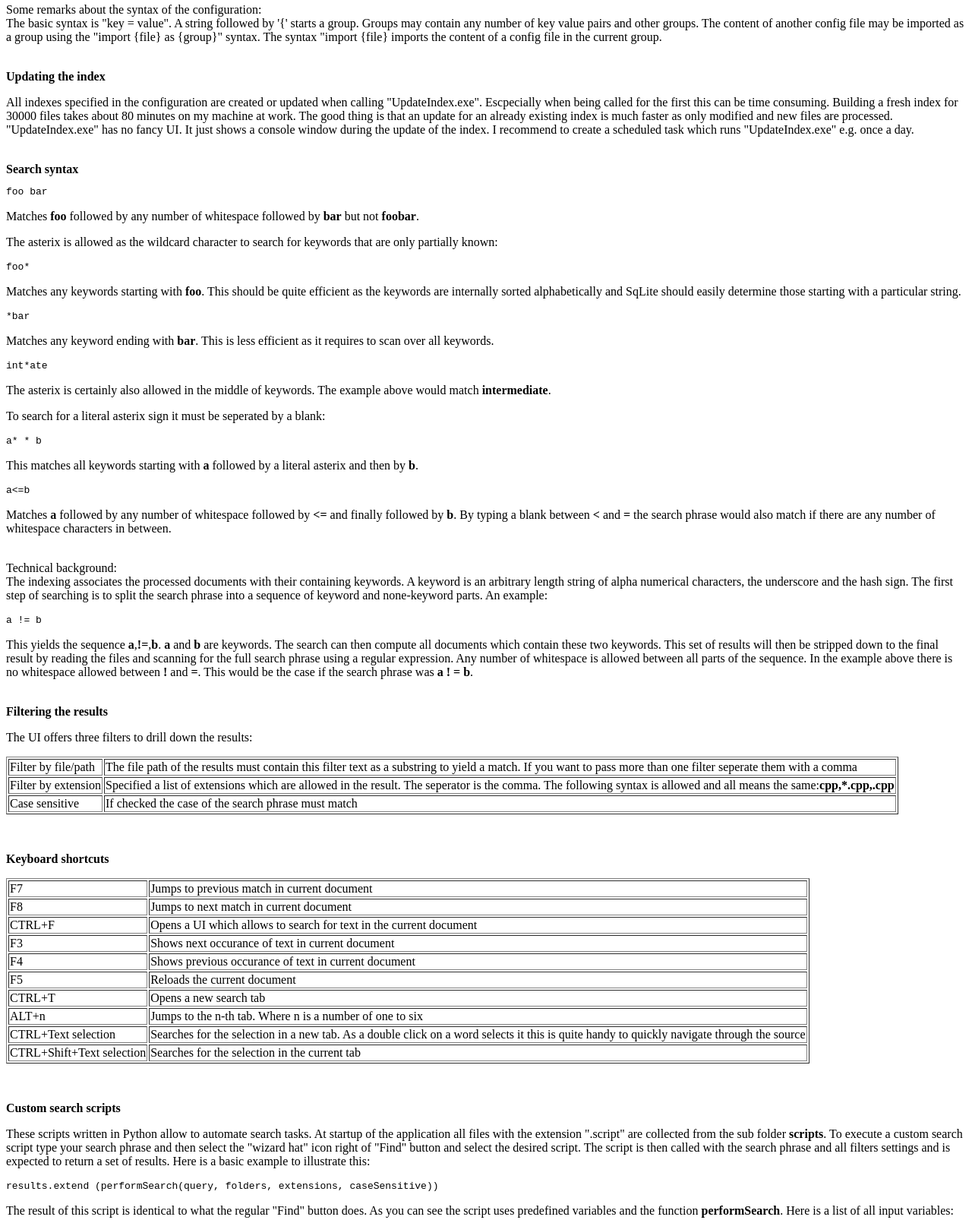
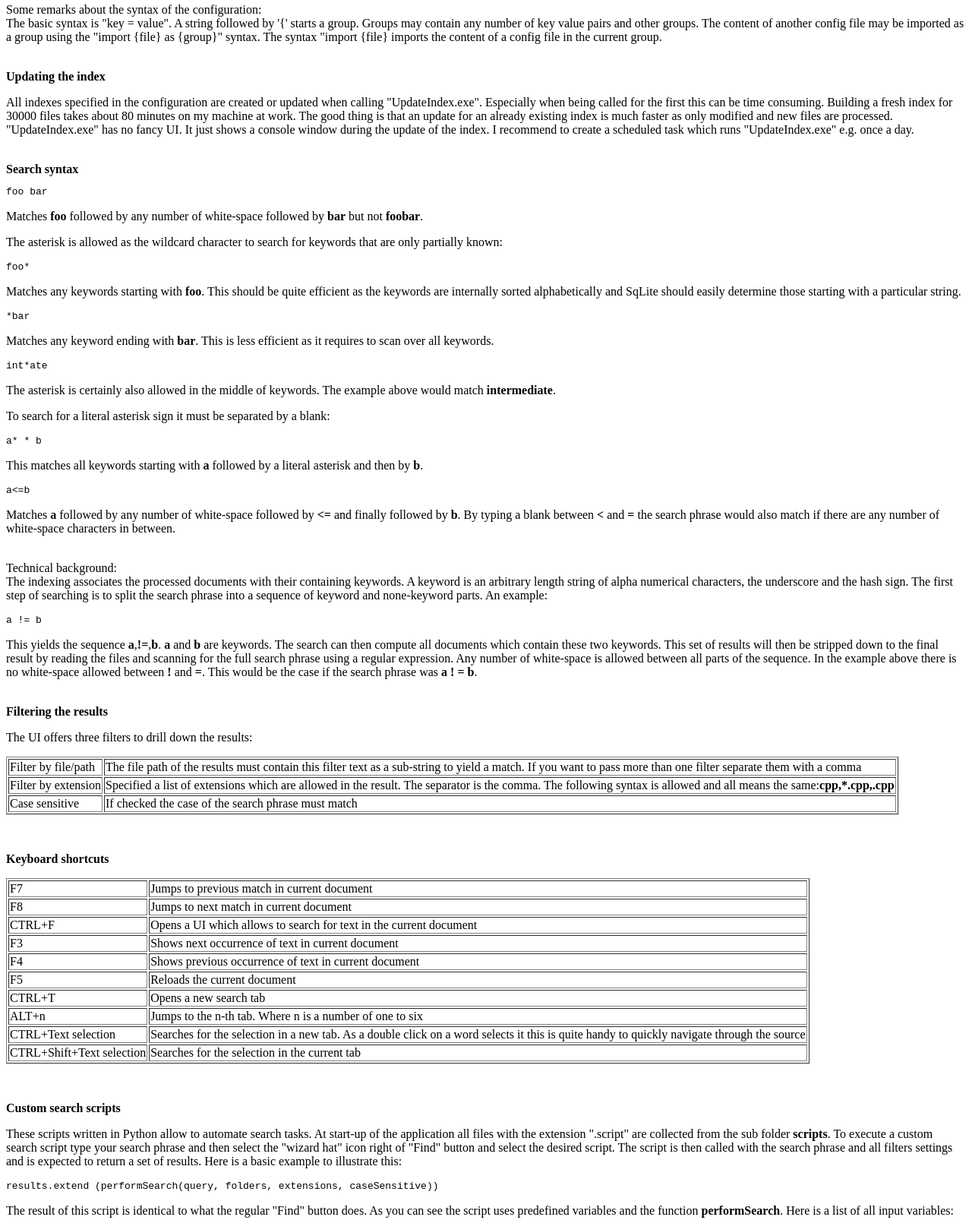
Before and after one commit to otengler/CodeBeagle, a plain HTML site: page help.html in a window 1280 px wide. Shown: the part 820-2426 px from the top of the page at 76% size. Drawn offline with Linux system fonts and the light colour scheme.

Commit message:
Spell checked help

```diff
--- a/help.html
+++ b/help.html
@@ -8,8 +8,8 @@
 <body>
 <b>Introduction to CodeBeagle</b>
 <p>
-CodeBeagle allows you to quickly find all occurances of a search term inside source code files. To do so it creates a full text index of
-the desired source files. Because it is tolerant to whitespace its search syntax works great for searching source code. The search
+CodeBeagle allows you to quickly find all occurrences of a search term inside source code files. To do so it creates a full text index of
+the desired source files. Because it is tolerant to white-space its search syntax works great for searching source code. The search
 results are displayed in a source viewer with customizable syntax highlighting.
 It runs without installation and leaves you in full control when to update the index.
 Advanced features are the support of multiple indexes and custom search scripts which allow to automate sequences of searches.
@@ -19,7 +19,7 @@ CodeBeagle is written in Python and based on SqLite and Qt.
 
 <b>Configuration</b>
 <p>
-The configuration is stored in "config.txt". This file is exptected to be in the same directory as the executables itself.
+The configuration is stored in "config.txt". This file is expected to be in the same directory as the executables itself.
 The most important things to configure are the directories to index, the extensions of the files to collect and the
 path where the index is stored. Here is an example how to define an index:
 </p>
@@ -102,7 +102,7 @@ of a config file in the current group.
 
 <b>Updating the index</b>
 <p>
-All indexes specified in the configuration are created or updated when calling "UpdateIndex.exe". Escpecially when being called
+All indexes specified in the configuration are created or updated when calling "UpdateIndex.exe". Especially when being called
 for the first this can be time consuming. Building a fresh index for 30000 files takes about 80 minutes on my machine at work.
 The good thing is that an update for an already existing index is much faster as only modified and new files are processed.
 "UpdateIndex.exe" has no fancy UI. It just shows a console window during the update of the index. I recommend to create a scheduled
@@ -113,9 +113,9 @@ task which runs "UpdateIndex.exe" e.g. once a day.
 <b>Search syntax</b>
 <pre>foo bar</pre>
 <p>
-Matches <strong>foo</strong> followed by any number of whitespace followed by <strong>bar</strong> but not <strong>foobar</strong>.
+Matches <strong>foo</strong> followed by any number of white-space followed by <strong>bar</strong> but not <strong>foobar</strong>.
 </p>
-<p>The asterix is allowed as the wildcard character to search for keywords that are only partially known:</p>
+<p>The asterisk is allowed as the wildcard character to search for keywords that are only partially known:</p>
 <pre>foo*</pre>
 <p>
 Matches any keywords starting with <strong>foo</strong>. This should be quite efficient as the keywords are internally sorted alphabetically and SqLite should easily determine those
@@ -124,14 +124,14 @@ starting with a particular string.
 <pre>*bar</pre>
 <p>Matches any keyword ending with <strong>bar</strong>. This is less efficient as it requires to scan over all keywords.</p>
 <pre>int*ate</pre>
-<p>The asterix is certainly also allowed in the middle of keywords. The example above would match <strong>intermediate</strong>.</p>
-<p>To search for a literal asterix sign it must be seperated by a blank:</p>
+<p>The asterisk is certainly also allowed in the middle of keywords. The example above would match <strong>intermediate</strong>.</p>
+<p>To search for a literal asterisk sign it must be separated by a blank:</p>
 <pre>a* * b</pre>
-<p>This matches all keywords starting with <strong>a</strong> followed by a literal asterix and then by <strong>b</strong>.</p>
+<p>This matches all keywords starting with <strong>a</strong> followed by a literal asterisk and then by <strong>b</strong>.</p>
 <pre>a&lt;=b</pre>
 <p>
-Matches <strong>a</strong> followed by any number of whitespace followed by <strong>&lt;=</strong> and finally followed by <strong>b</strong>.
-By typing a blank between <strong>&lt;</strong> and <strong>=</strong> the search phrase would also match if there are any number of whitespace characters
+Matches <strong>a</strong> followed by any number of white-space followed by <strong>&lt;=</strong> and finally followed by <strong>b</strong>.
+By typing a blank between <strong>&lt;</strong> and <strong>=</strong> the search phrase would also match if there are any number of white-space characters
 in between.
 </p>
 <p>
@@ -147,8 +147,8 @@ An example:
 This yields the sequence <strong>a</strong>,<strong>!=</strong>,<strong>b</strong>. <strong>a</strong> and
 <strong>b</strong> are keywords. The search can then compute all documents which contain these two
 keywords. This set of results will then be stripped down to the final result by reading the files and scanning for the full search phrase
-using a regular expression. Any number of whitespace is allowed between all parts of the sequence. In the example above there is no
-whitespace allowed between <strong>!</strong> and <strong>=</strong>. This would be the case if the search phrase was
+using a regular expression. Any number of white-space is allowed between all parts of the sequence. In the example above there is no
+white-space allowed between <strong>!</strong> and <strong>=</strong>. This would be the case if the search phrase was
 <strong>a ! = b</strong>.
 </p>
 <br/>
@@ -158,12 +158,12 @@ whitespace allowed between <strong>!</strong> and <strong>=</strong>. This would
 <table border="1" summary="Filter options">
   <tr>
     <td>Filter by file/path</td>
-    <td>The file path of the results must contain this filter text as a substring to yield a match. If you want to pass more than one filter
-    seperate them with a comma</td>
+    <td>The file path of the results must contain this filter text as a sub-string to yield a match. If you want to pass more than one filter
+    separate them with a comma</td>
   </tr>
   <tr>
     <td>Filter by extension</td>
-    <td>Specified a list of extensions which are allowed in the result. The seperator is the comma. The following syntax is allowed and all
+    <td>Specified a list of extensions which are allowed in the result. The separator is the comma. The following syntax is allowed and all
     means the same:<strong>cpp,*.cpp,.cpp</strong></td>
   </tr>
   <tr>
@@ -190,11 +190,11 @@ whitespace allowed between <strong>!</strong> and <strong>=</strong>. This would
   </tr>
   <tr>
     <td>F3</td>
-    <td>Shows next occurance of text in current document</td>
+    <td>Shows next occurrence of text in current document</td>
   </tr>
   <tr>
     <td>F4</td>
-    <td>Shows previous occurance of text in current document</td>
+    <td>Shows previous occurrence of text in current document</td>
   </tr>
   <tr>
     <td>F5</td>
@@ -222,7 +222,7 @@ whitespace allowed between <strong>!</strong> and <strong>=</strong>. This would
 
 <b>Custom search scripts</b>
 <p>
-These scripts written in Python allow to automate search tasks. At startup of the application all files with the extension ".script"
+These scripts written in Python allow to automate search tasks. At start-up of the application all files with the extension ".script"
 are collected from the sub folder <strong>scripts</strong>.
 To execute a custom search script type your search phrase and then select the "wizard hat" icon right of "Find" button and select the
 desired script. The script is then called with the search phrase and all filters settings and is expected to return a set of results.
@@ -303,7 +303,7 @@ Each group starting with <strong>Highlighter</strong> defines a syntax highlight
 <p>
 The sequence of the <strong>Highlighter</strong> groups is not important. The corresponding highlighting definition for a file is looked up
 by the file's extension. If the extension rules of more than one highlighting definition match the one which fits best is used. That means the
-one which contains the most none wildcard characters. This allows to define a default rule using an asterix as shown above.
+one which contains the most none wildcard characters. This allows to define a default rule using an asterisk as shown above.
 </p>
 <p>
 The actual syntax highlighting rule files are Python scripts. The environment for these scripts is constructed in a way to make it easy to
@@ -320,7 +320,7 @@ which is internally used to construct a <strong>QTextCharFormat</strong>:
     <td>addCommentRule (singleLine,  multiLineStart,  multiLineEnd,  fontWeight,  foreground)</td>
     <td>Adds a rule for comments. <strong>singleLine</strong> is a string with a regular expression which matches
     the single line comment. <strong>multiLineStart</strong> and <strong>multiLineEnd</strong> are regular expressions
-    which must match the start and end of a multiline comment. E.g. for C++ the expression should match
+    which must match the start and end of a multi-line comment. E.g. for C++ the expression should match
     <code>/*</code> resp. <code>*/</code></td>
   </tr>
   <tr>
```
